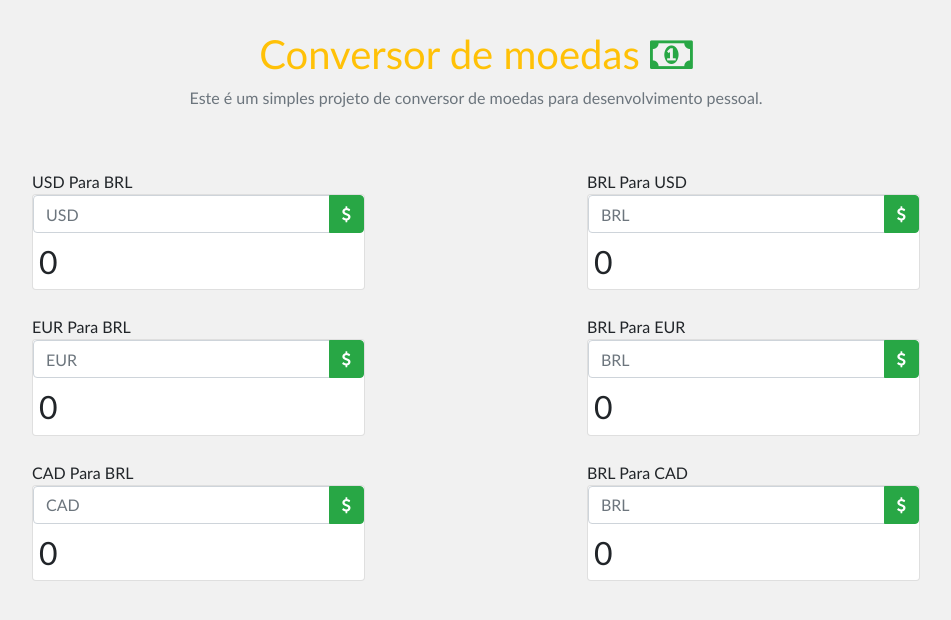
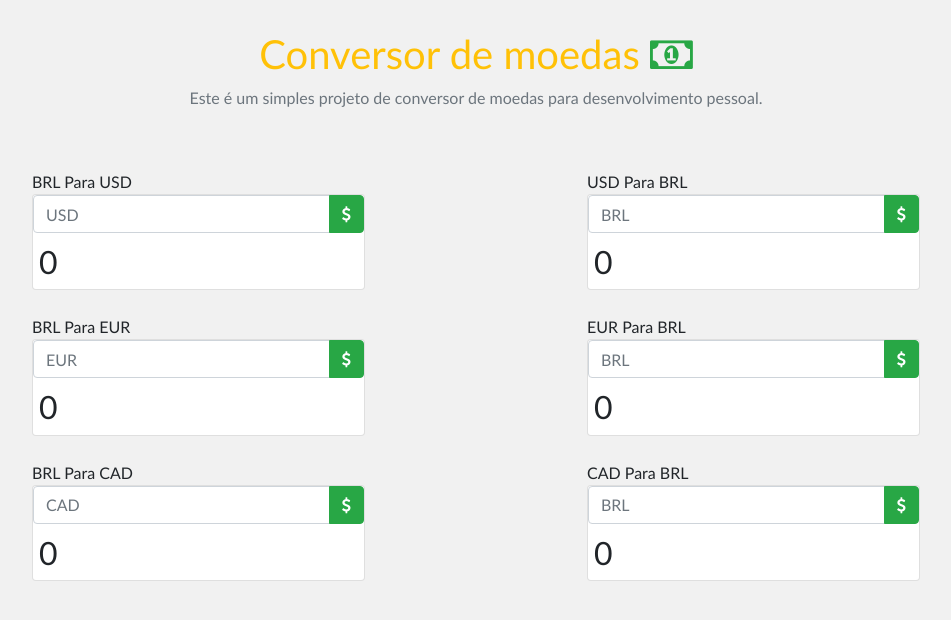
Before and after one commit to robertosantos13/conveter, a Vue app: page / in a window 1280 px wide. Shown: the top 620 px of the page, without its empty margins (164-1115 px from the left). Built offline with nearby package versions, Linux system fonts and the light colour scheme.

Commit message:
refactoring all variable and modification in the input

```diff
--- a/src/App.vue
+++ b/src/App.vue
@@ -10,16 +10,16 @@
       >Este é um simples projeto de conversor de moedas para desenvolvimento pessoal.</p>
     </div>
     <div class="container">
-      <Conversor moedaA="USD" moedaB="BRL" />
-      <Conversor moedaA="BRL" moedaB="USD" />
+      <Conversor moneyB="BRL" moneyA="USD" />
+      <Conversor moneyB="USD" moneyA="BRL" />
     </div>
     <div class="container">
-      <Conversor moedaA="EUR" moedaB="BRL" />
-      <Conversor moedaA="BRL" moedaB="EUR" />
+      <Conversor moneyB="BRL" moneyA="EUR" />
+      <Conversor moneyB="EUR" moneyA="BRL" />
     </div>
     <div class="container">
-      <Conversor moedaA="CAD" moedaB="BRL" />
-      <Conversor moedaA="BRL" moedaB="CAD" />
+      <Conversor moneyB="BRL" moneyA="CAD" />
+      <Conversor moneyB="CAD" moneyA="BRL" />
     </div>
   </div>
 </template>
--- a/src/components/Conversor.vue
+++ b/src/components/Conversor.vue
@@ -1,25 +1,25 @@
 <template>
   <div class="main">
-    {{moedaA}} Para {{moedaB}}
+    {{moneyB}} Para {{moneyA}}
     <div class="card">
       <div class="body">
         <div class="conteudo">
           <div class="input-group">
             <input
               type="text"
-              v-on:keydown="converter()"
+              v-on:keydown="getUrlConverter()"
               class="form-control"
-              v-model="moedaA_value"
-              v-bind:placeholder="moedaA"
+              v-model="moneyA_value"
+              v-bind:placeholder="moneyA"
             />
             <div class="input-group-append">
-              <button type="button" class="btn btn-success" v-on:click="converter()">
+              <button type="button" class="btn btn-success" v-on:click="getUrlConverter()">
                 <span class="fa fa-usd"></span>
               </button>
             </div>
           </div>
         </div>
-        <h2>{{moedaB_value}}</h2>
+        <h2>{{moneyB_value}}</h2>
       </div>
     </div>
   </div>
@@ -30,24 +30,24 @@ import "bootstrap/dist/css/bootstrap.css";
 import "font-awesome/css/font-awesome.css";
 export default {
   name: "Conversor",
-  props: ["moedaA", "moedaB"],
+  props: ["moneyA", "moneyB"],
   data: function() {
     return {
-      moedaA_value: "",
-      moedaB_value: 0
+      moneyA_value: "",
+      moneyB_value: 0
     };
   },
   methods: {
-    converter: function() {
-      let url = "https://api.exchangerate-api.com/v4/latest/" + this.moedaB;
+    getUrlConverter: function() {
+      let url = "https://api.exchangerate-api.com/v4/latest/" + this.moneyB;
 
       fetch(url)
         .then(response => {
           return response.json();
         })
-        .then(json => {
-          let cotacao = json.rates[this.moedaA];
-          this.moedaB_value = parseFloat(cotacao * this.moedaA_value).toFixed(
+        .then(data => {
+          let quotation = data.rates[this.moneyA];
+          this.moneyB_value = parseFloat(quotation * this.moneyA_value).toFixed(
             2
           );
         });
```
